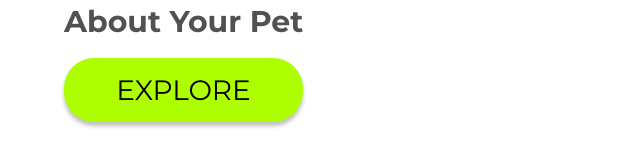
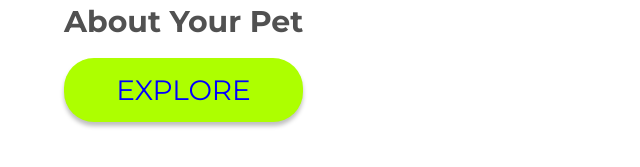
Before and after one commit to Rleite32/PROJETO-RESPONSIVO-2, a plain HTML site: page index.html in a window 1280 px wide. Shown: the part 545-712 px from the top of the page, without its empty margins (0-640 px from the left). Drawn offline with Linux system fonts and the light colour scheme.

Commit message:
alteração do titulo em index.html e da cor do texto do botão main

```diff
--- a/index.html
+++ b/index.html
@@ -12,7 +12,7 @@
     <link href="https://fonts.googleapis.com/css2?family=Montserrat:ital,wght@0,100..900;1,100..900&display=swap"
         rel="stylesheet">
     <link rel="stylesheet" href="./styles.css">
-    <title>Projeto-Responsivo-2 aprendendo a modificar o modo de visualização</title>
+    <title>Projeto-Responsivo-2</title>
 </head>
 
 <body>
--- a/styles.css
+++ b/styles.css
@@ -72,7 +72,7 @@ p {
     border-radius: 30px;
     background: #ADFF00;
     border: none;
-    color: #000000;
+    color: blue;
     font-weight: 700px;
     font-size: 28px;
     line-height: 34.13px;
```
